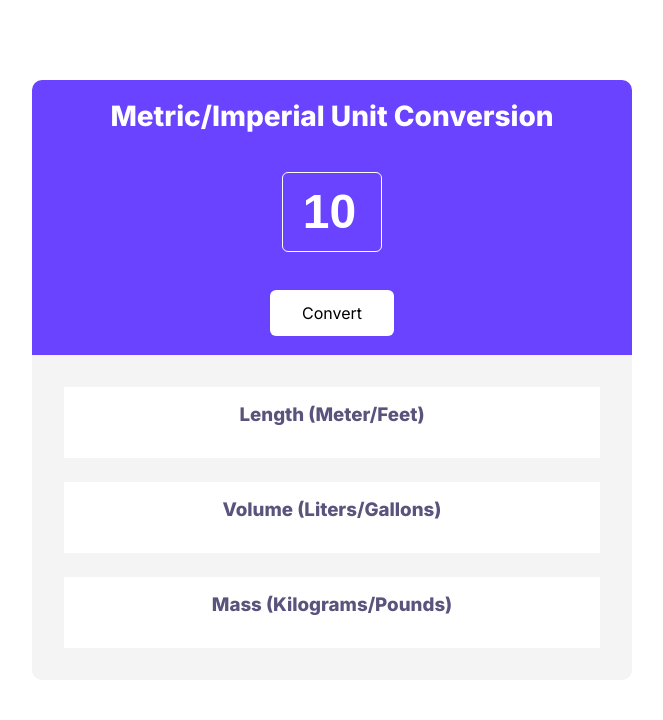
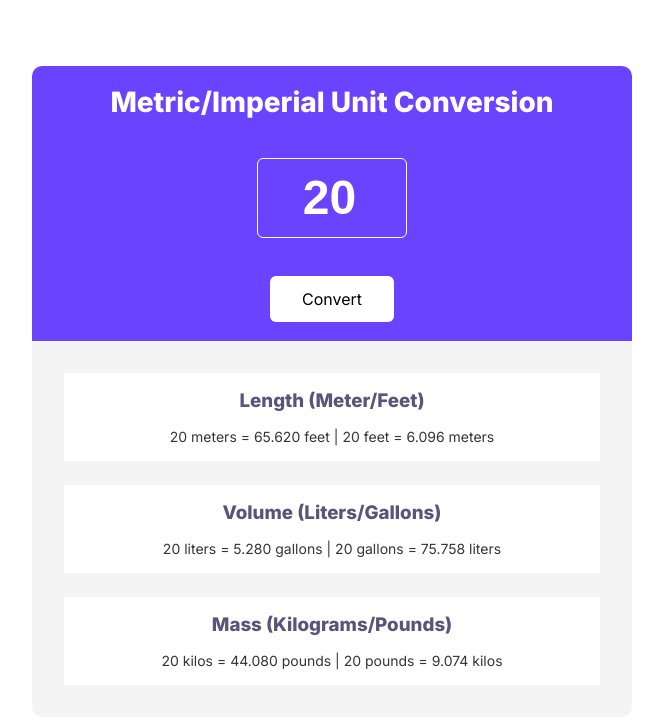
Before and after one commit to KieranWebDev/scrimbaMiniProjects, a plain HTML site: page unitConversionApp.html in a window 1280 px wide. Shown: the whole page, without its empty margins (308-971 px from the left). Drawn offline with Linux system fonts and the light colour scheme.

Commit message:
js complete

```diff
--- a/unitConversionApp.css
+++ b/unitConversionApp.css
@@ -1,3 +1,4 @@
+/* general styles */
 html {
   box-sizing: border-box;
 }
@@ -14,13 +15,16 @@ body {
   flex-direction: column;
   justify-content: center;
   align-items: center;
+  padding: 1rem;
 }
 .app-container {
-  margin-top: 80px;
+  margin-top: 50px;
+
   width: clamp(300px, 100%, 600px);
 
   border-radius: 16px;
 }
+/* hero/top section */
 .hero-container {
   height: 275px;
   display: flex;
@@ -34,6 +38,7 @@ body {
 .hero-container h1 {
   font-size: 28px;
   font-weight: 800;
+  text-align: center;
 }
 .hero-container input {
   background-color: #6943ff;
@@ -41,7 +46,8 @@ body {
   color: white;
 
   height: 80px;
-  width: 100px;
+  min-width: 100px;
+  max-width: 150px;
   font-size: 3rem;
   font-weight: 800;
   text-align: center;
@@ -66,6 +72,7 @@ body {
   background-color: aqua;
   box-shadow: none;
 }
+/* units converted section */
 .unit-display-section {
   padding: 2rem;
   background: #f4f4f4;
@@ -84,3 +91,7 @@ body {
   color: #5a537b;
   margin-bottom: 1rem;
 }
+.unit-container p {
+  font-size: 14px;
+  color: #353535;
+}
--- a/unitConversionApp.html
+++ b/unitConversionApp.html
@@ -17,7 +17,7 @@
     <main class="app-container">
         <section class="hero-container">
             <h1>Metric/Imperial Unit Conversion</h1>
-            <input id="convert-input" type="number" placeholder="10">
+            <input id="convert-input" type="number" placeholder="20" value="20">
             <button id="convert-button">Convert</button>
         </section>
         <section class="unit-display-section">
--- a/unitConversionApp.js
+++ b/unitConversionApp.js
@@ -0,0 +1,39 @@
+// selectors
+const convertInput = document.querySelector('#convert-input');
+const convertBtn = document.querySelector('#convert-button');
+const meterToFeetDisplay = document.querySelector('#meter-to-feet');
+const literToGallonsDisplay = document.querySelector('#liters-to-gallons');
+const kiloToPoundsDisplay = document.querySelector('#kg-to-pounds');
+
+/*
+1 meter = 3.281 feet
+1 liter = 0.264 gallon
+1 kilogram = 2.204 pound
+*/
+function lengthConversion(input) {
+  const meterToFeet = (input * 3.281).toFixed(3);
+  const feetToMeter = (input / 3.281).toFixed(3);
+  return (meterToFeetDisplay.textContent = `${input} meters = ${meterToFeet} feet | ${input} feet = ${feetToMeter} meters`);
+}
+
+function volumeConversion(input) {
+  const literToGallon = (input * 0.264).toFixed(3);
+  const gallonToliter = (input / 0.264).toFixed(3);
+  return (literToGallonsDisplay.textContent = `${input} liters = ${literToGallon} gallons | ${input} gallons = ${gallonToliter} liters`);
+}
+
+function massConversion(input) {
+  const kgToPounds = (input * 2.204).toFixed(3);
+  const poundsToKg = (input / 2.204).toFixed(3);
+  return (kiloToPoundsDisplay.textContent = `${input} kilos = ${kgToPounds} pounds | ${input} pounds = ${poundsToKg} kilos`);
+}
+
+lengthConversion(convertInput.value);
+volumeConversion(convertInput.value);
+massConversion(convertInput.value);
+
+convertBtn.addEventListener('click', () => {
+  lengthConversion(convertInput.value);
+  volumeConversion(convertInput.value);
+  massConversion(convertInput.value);
+});
```
